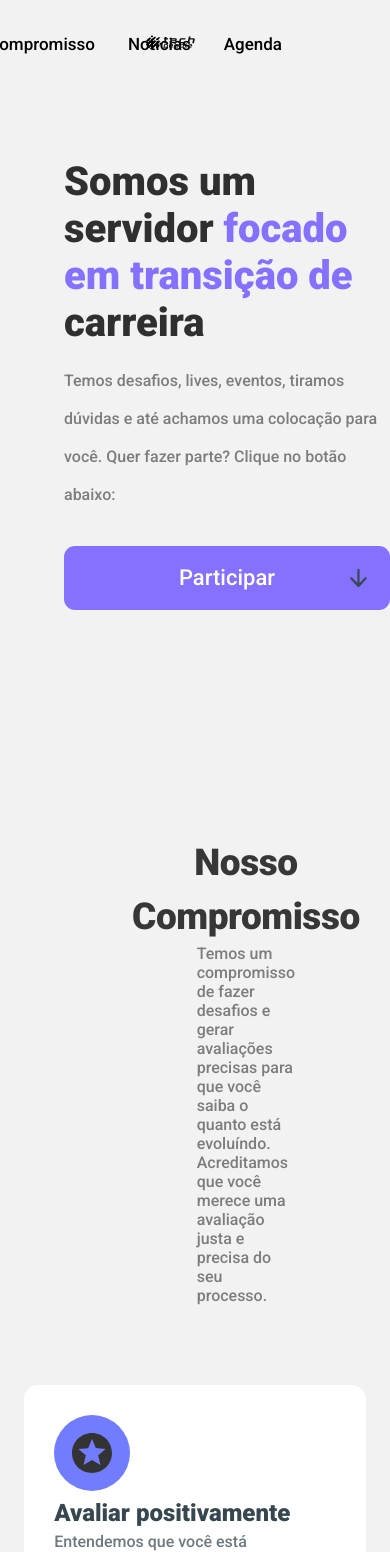
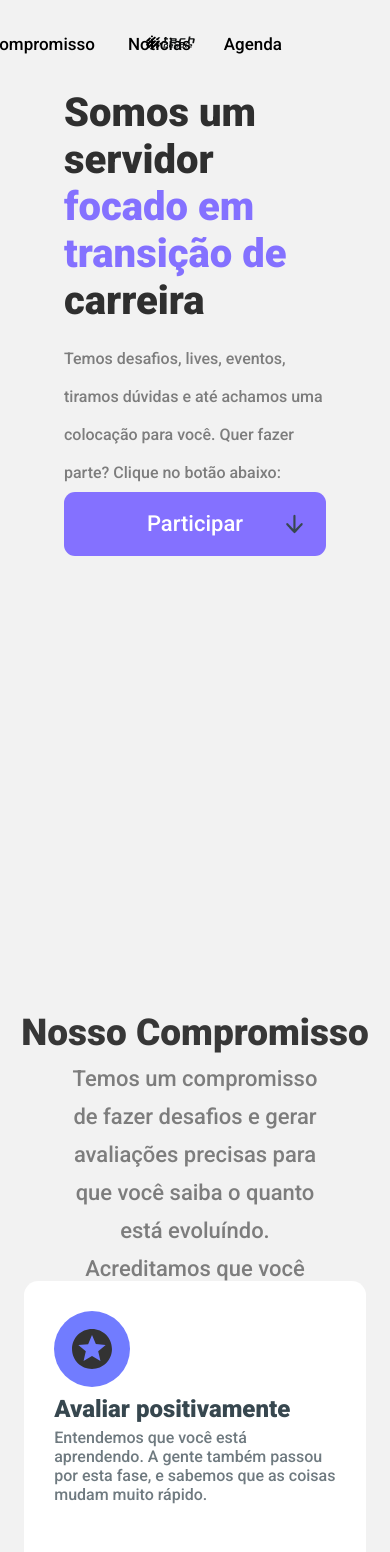
Before and after one commit to jose-guilherme93/tech-people-challenge-2, a Next.js app: page / in a window 390 px wide. Shown: the top 1552 px of the page. Built offline with nearby package versions, Linux system fonts and the light colour scheme.

Commit message:
fix some bugs in responsiveness

```diff
--- a/pages/components/Form/index.jsx
+++ b/pages/components/Form/index.jsx
@@ -26,7 +26,7 @@ export default function Form() {
                         <>
                             <h2>Preparado para fazer parte da nossa iniciativa?</h2>
                             <p>Preencha todos os campos para que possamos entrar em contato.</p>
-                            <form className={styles.form}>
+                            <form className={styles.form} action=''>
                                 <input required type="text" aria-label="Nome completo" placeholder="Nome Completo"/>
                                 <input required type="email" aria-label="Email" placeholder="E-mail" />
                                 <input required type="tel" aria-label="Telefone" placeholder="Telefone Celular"/>
--- a/pages/components/Form/style.module.css
+++ b/pages/components/Form/style.module.css
@@ -4,13 +4,14 @@
     height: auto;
     margin-bottom: 4rem;
     width: 100%;
-    margin-left: 9.25rem;
+    padding-left: 9.25rem;
     margin-top: 5.75rem;
+
 }
 
 .wrapper h2 {
     width: 48.9375rem;
-
+    margin-bottom: 0.875rem;
     font-family: 'Roboto';
     font-style: normal;
     font-weight: 700;
@@ -20,6 +21,7 @@
 }
 .wrapper p {
     color:#37474FB8;
+    margin-bottom: 2.375rem;
 }
 
 .form input {
@@ -85,7 +87,6 @@ font-family: 'Roboto';
 @media (max-width: 700px) {
 
     .wrapper {
-
         margin: 1rem;
     }
 
--- a/styles/Home.module.css
+++ b/styles/Home.module.css
@@ -1,8 +1,8 @@
 
 
 .main {
-  position: relative;
-  top: 4.3rem;
+
+  top: 1.3rem;
 }
 
 .description {
@@ -27,14 +27,14 @@
   font-weight: 900;
   color: #2F2F2F;
   width: 39.5rem;
-  word-wrap: break-word;
+
 
 }
 
 .mainDescription p {
   color:#7D7D7D;
   margin-top: 1rem;
-  margin-bottom: 2rem;
+
   line-height: 2.375rem;
   font-size: 1.375rem;
   width: 39.5rem;
@@ -99,34 +99,43 @@
 
 .ourCommitment {
   background-color: var(--bg);
+  padding-top: 8.56rem;
   width: 100%;
-  padding-top: 8.56rem;
   display: flex;
   justify-content: center;
   align-items: center;
   flex-direction: column;
-  padding-right:15.37rem;
-  padding-left: 15.37rem;
+  flex-wrap: wrap;
+
 
 }
 
 .ourCommitment h2 {
+  width: 100%;
   color: #373737;
   font-family: 'Roboto';
-  font-style: normal;
+
   font-weight: 700;
   font-size: 37px;
   line-height: 54px;
   padding-top: 5.56rem;
   text-align: center;
-  letter-spacing: -0.4625px;
+
 
 }
 
+
 .ourCommitment p {
+  font-weight: 500;
   font-family: 'roboto', serif;
   color:#7D7D7D;
   margin-bottom: 4rem;
+  width: 100%;
+  height: 8.8125rem;
+  line-height: 2.375rem;
+  font-size: 22px;
+  text-align: center;
+  padding: 0 2rem;
 }
 
 
@@ -135,10 +144,10 @@
 
 .rotateBar {
   height: 14rem;
-  top: 500px;
+  bottom: 0;
   z-index: 10;
   width: 100%;
-  left: 10px;
+
   position: absolute;
   background-color: var(--bg);
   transform: rotate(-1deg);
@@ -147,16 +156,15 @@
 @media (max-width: 700px) {
  .mainDescription {
   width: 100%;
-  padding: 0 2rem;
+  margin: 0 2rem;
+
  }
   .mainDescription h1 {
     width: 100%;
     font-size: 2.5rem;
     flex-wrap: wrap;
-    align-items: center;
+
     height: 100%;
-
-
 
   }
 
@@ -179,7 +187,7 @@
     height: fit-content;
 
   }
-  .asideImages *  {
+  .asideImages  {
     position: absolute;
     width: 1px;
     height: 1px;
@@ -190,8 +198,19 @@
     white-space: nowrap;
     border-width: 0;
   }
-  .rotateBar {
-    display: none;
+  .rotateBar  {
+    position: absolute;
+    width: 1px;
+    height: 1px;
+    padding: 0;
+    margin: -1px;
+    overflow: hidden;
+    clip: rect(0, 0, 0, 0);
+    white-space: nowrap;
+    border-width: 0;
+  }
+.ourCommitment p {
+  width: 80%;
+}
 
-  }
 }
```
